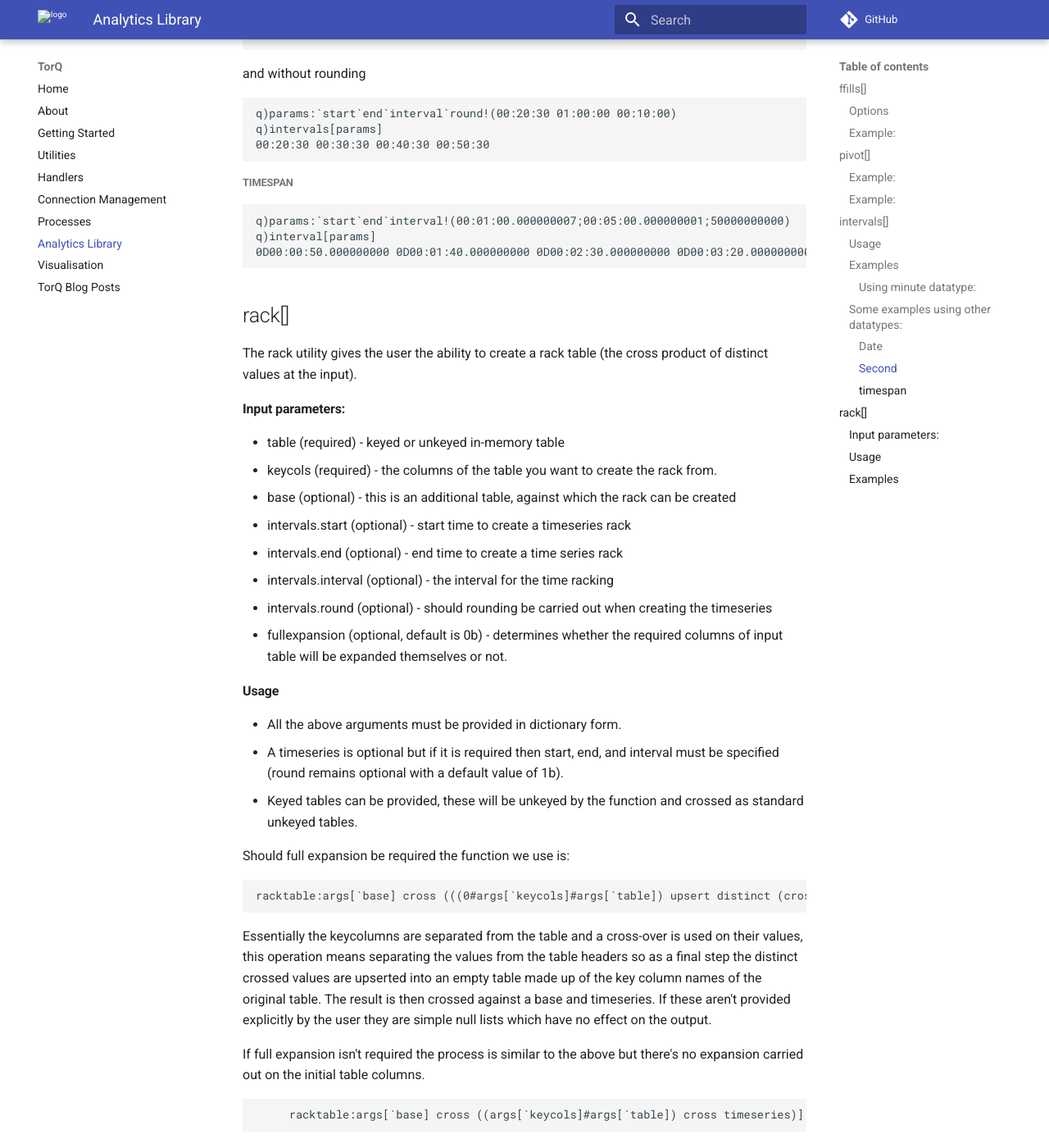
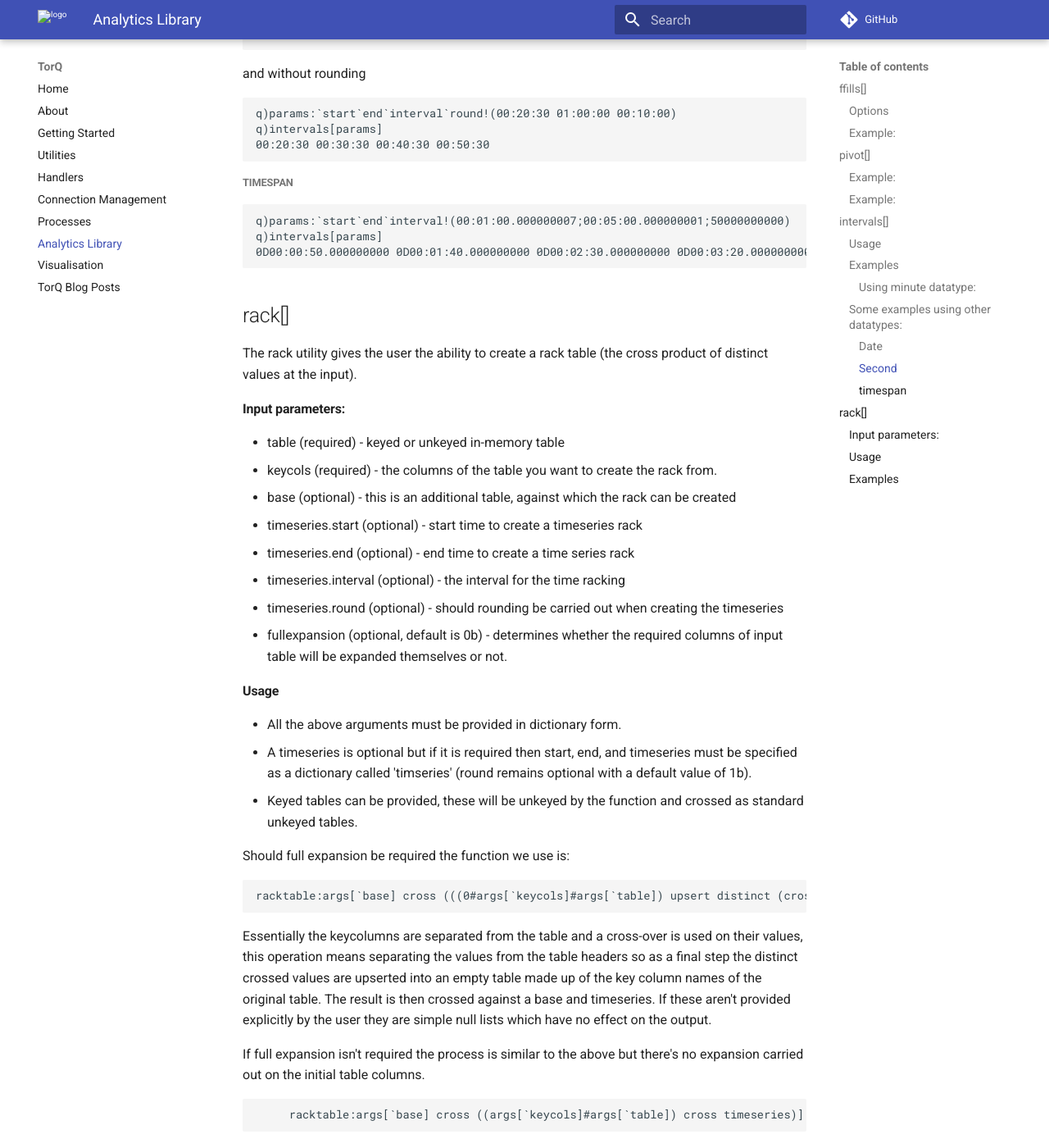
Before and after one commit to DataIntellectTech/TorQ, an MkDocs documentation site: the page built from docs/analyticslib.md, in a window 1280 px wide and 1400 px high, scrolled down 7694 px. Shown: the whole window at 82% size. Built offline with MkDocs 1.6.1 and Material for MkDocs 9.7.7, drawn with Linux system fonts in a browser that asks for light colours; comment, search, counter and statistics services are not loaded; old or Windows-style settings are respelled for this version of MkDocs.

Commit message:
Sean h fix (#64)
* Fixed the rack[] function so it can take a single keycolumn argument, ammended docs

* ammended docs

````diff
--- a/docs/analyticslib.md
+++ b/docs/analyticslib.md
@@ -361,7 +361,7 @@
 ##### timespan
 ```
 q)params:`start`end`interval!(00:01:00.000000007;00:05:00.000000001;50000000000)
-q)interval[params]
+q)intervals[params]
 0D00:00:50.000000000 0D00:01:40.000000000 0D00:02:30.000000000 0D00:03:20.000000000 0D00:04:10.000000000 0D00:05:00.000000000
 ```
 ## rack[]
@@ -372,14 +372,14 @@
 * table (required) - keyed or unkeyed in-memory table
 * keycols (required) - the columns of the table you want to create the rack from.
 * base (optional) - this is an additional table, against which the rack can be created
-* intervals.start (optional) - start time to create a timeseries rack
-* intervals.end (optional) - end time to create a time series rack
-* intervals.interval (optional) - the interval for the time racking
-* intervals.round (optional) - should rounding be carried out when creating the timeseries
+* timeseries.start (optional) - start time to create a timeseries rack
+* timeseries.end (optional) - end time to create a time series rack
+* timeseries.interval (optional) - the interval for the time racking
+* timeseries.round (optional) - should rounding be carried out when creating the timeseries
 * fullexpansion (optional, default is 0b) - determines whether the required columns of input table will be expanded themselves or not.
 #### Usage
 - All the above arguments must be provided in dictionary form.
-- A timeseries is optional but if it is required then start, end, and interval must be specified (round remains optional with a default value of 1b).
+- A timeseries is optional but if it is required then start, end, and timeseries  must be specified as a dictionary called 'timseries' (round remains optional with a default value of 1b).
 - Keyed tables can be provided, these will be unkeyed by the function and crossed as standard unkeyed tables.
 
 
````
Also changed, not shown: 1 other file.
